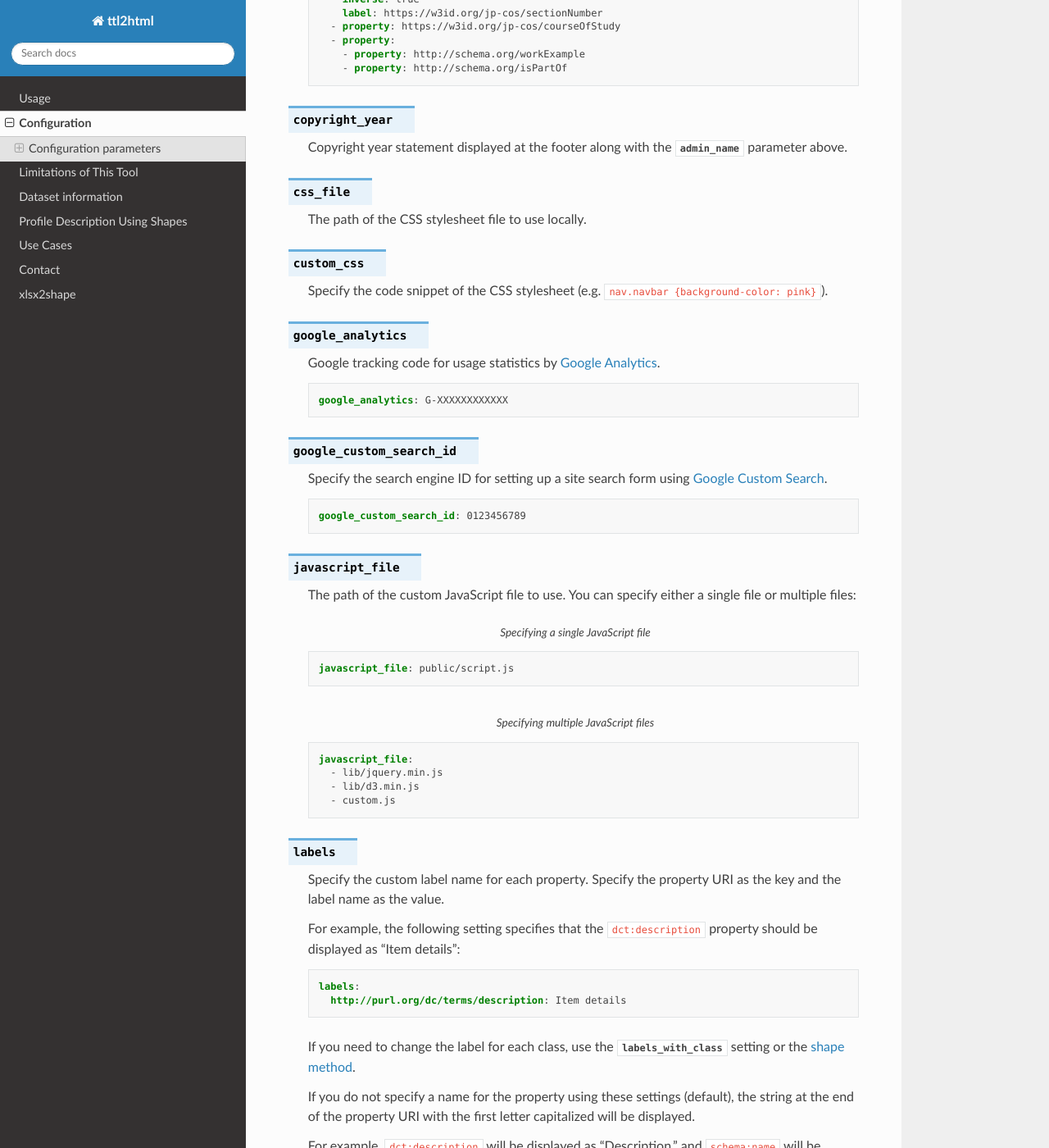
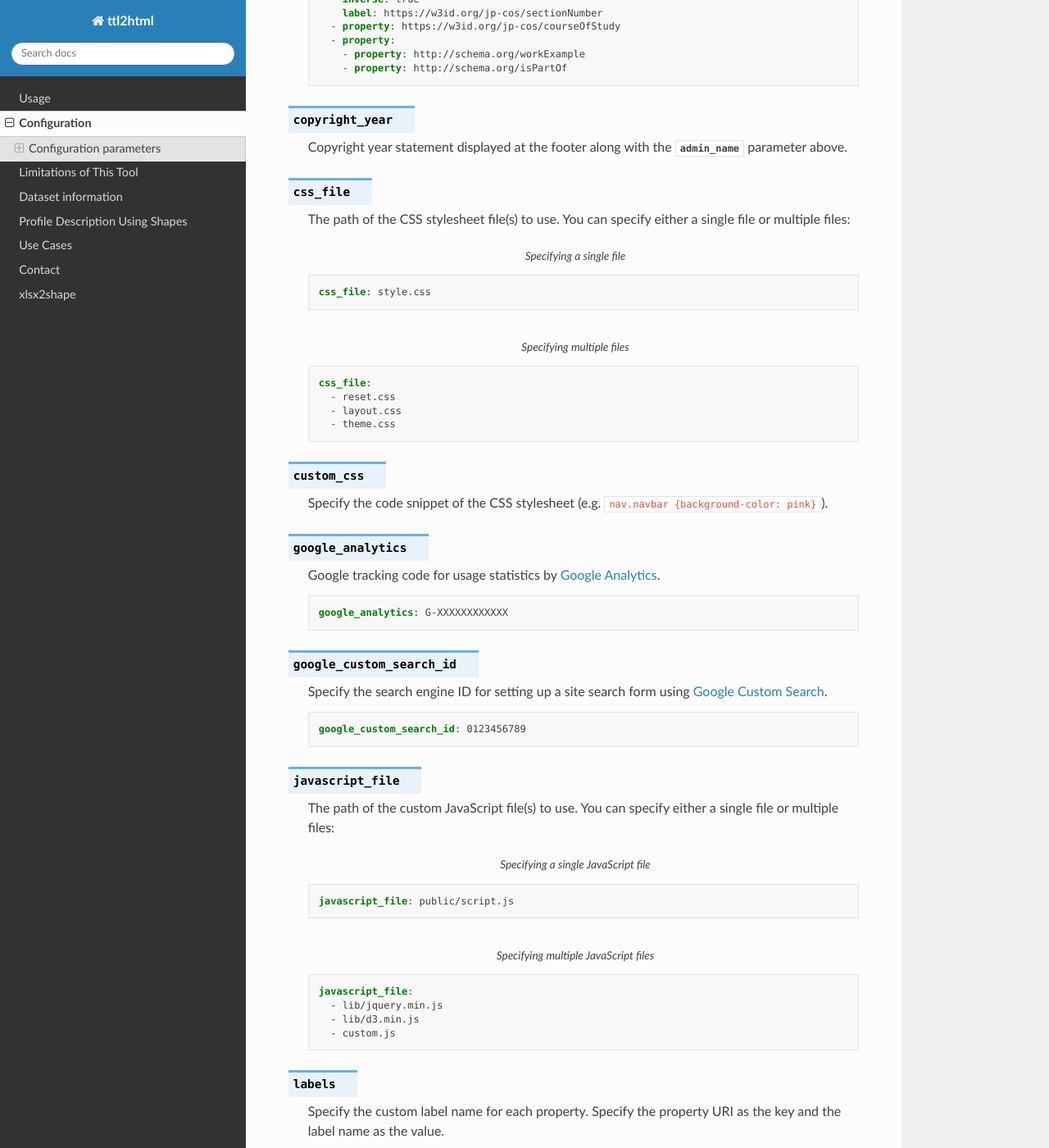
Before and after one commit to masao/ttl2html-doc, a Sphinx documentation site: the page built from docs/configuration.rst, in a window 1280 px wide and 1400 px high, scrolled down 1628 px. Shown: the whole window at 82% size. Built offline with Sphinx 7.4.7 and the Read the Docs theme 3.1.0, drawn with Linux system fonts in a browser that asks for light colours.

Commit message:
add doc for css_file. cf. https://github.com/masao/ttl2html/issues/201

```diff
--- a/docs/configuration.rst
+++ b/docs/configuration.rst
@@ -65,7 +65,21 @@ All configuration keys available are documeted as follows:
 
 .. confval:: css_file
 
-  The path of the CSS stylesheet file to use locally.
+  The path of the CSS stylesheet file(s) to use.
+  You can specify either a single file or multiple files:
+
+  .. code-block:: YAML
+    :caption: Specifying a single file
+
+    css_file: style.css
+
+  .. code-block:: YAML
+    :caption: Specifying multiple files
+
+    css_file:
+      - reset.css
+      - layout.css
+      - theme.css
 
 .. confval:: custom_css
 
@@ -89,7 +103,7 @@ All configuration keys available are documeted as follows:
 
 .. confval:: javascript_file
 
-  The path of the custom JavaScript file to use.
+  The path of the custom JavaScript file(s) to use.
   You can specify either a single file or multiple files:
 
   .. code-block:: YAML
```
